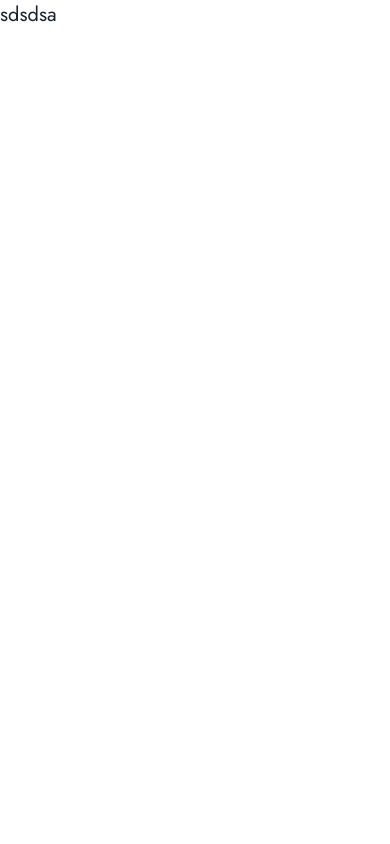
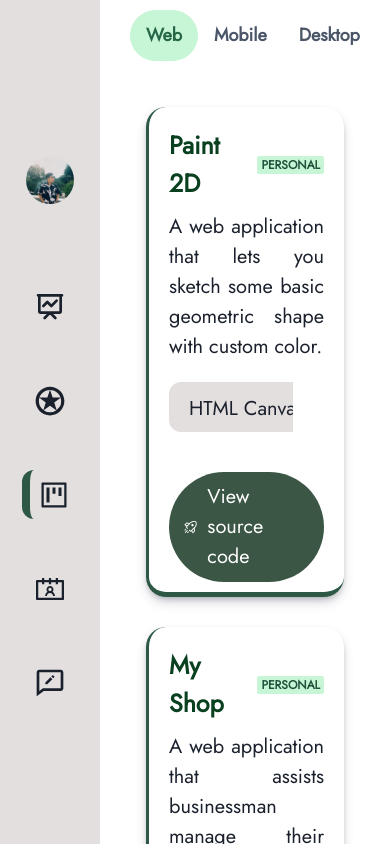
Before and after one commit to huylnt/portfolio, a React (Create React App) app: page /project in a window 390 px wide. Shown: the top 844 px of the page. Built offline with nearby package versions, Linux system fonts and the light colour scheme; no server answers.

Commit message:
Done mobile view

```diff
--- a/src/Navigator.jsx
+++ b/src/Navigator.jsx
@@ -2,7 +2,7 @@ import { useLayoutEffect, useEffect, useContext, useState } from 'react'
 import { useNavigate } from 'react-router'
 import { Outlet, NavLink } from 'react-router-dom'
 import { originVisitorContext } from "context/VisitorContext"
-import { Flex, Container, Text, Box, Icon, Avatar, Image } from '@chakra-ui/react'
+import { Flex, Text, Box, Icon, Avatar, Image } from '@chakra-ui/react'
 import { HiOutlinePresentationChartLine } from 'react-icons/hi'
 import { GiAlliedStar } from 'react-icons/gi'
 import { AiOutlineProject, AiOutlineContacts } from 'react-icons/ai'
@@ -26,6 +26,12 @@ const Navigator = () => {
   const [width, setWidth] = useState(window.innerWidth);
   const handleWindowResize = () => {
     setWidth(window.innerWidth);
+  }
+
+  const [mobileSidePanelExpanded, setMobileSidePanelExpanded] = useState(false)
+
+  const handleMobileSidePanelResized = () => {
+    setMobileSidePanelExpanded(prev => !prev)
   }
 
   useLayoutEffect(() => {
@@ -82,8 +88,50 @@ const Navigator = () => {
     <Box width='50vw' height='100%' p='15px'>
       <Outlet />
     </Box>
-  </Flex> : <Flex>
-      sdsdsa
+  </Flex> : <Flex justify='flex-start'>
+    <Flex flexFlow='column' pos='sticky' top='0px' height='100vh' justify='center' align='center' gap='3vh' minWidth={mobileSidePanelExpanded ? '200px' : '100px'} bg='primary' padding='30px 30px 0 30px'>
+
+        <Avatar marginBottom='5vh' src='avatar.jpg' onClick={handleMobileSidePanelResized} _hover={{cursor: 'pointer'}}/>
+
+        <NavLink to='/introduction' className={({ isActive }) => (isActive ? 'path-active' : 'path')} onClick={() => handleRouteChanged('/introduction')}>
+          <Flex justifyContent='flex-start' align='center' gap='15px' padding='1vh' my='10px' rounded='12px' width={mobileSidePanelExpanded ? '180px' : 'max-content'}>
+            <Icon as={HiOutlinePresentationChartLine} boxSize='8' />
+            {mobileSidePanelExpanded && <Text>Introduction</Text>}
+          </Flex>
+        </NavLink>
+
+        <NavLink to='/expertise' className={({ isActive }) => (isActive ? 'path-active' : 'path')} onClick={() => handleRouteChanged('/expertise')}>
+          <Flex justifyContent='flex-start' align='center' gap='15px' padding='1vh' my='10px' rounded='12px'  width={mobileSidePanelExpanded ? '180px' : 'max-content'}>
+            <Icon as={GiAlliedStar} boxSize='8' />
+            {mobileSidePanelExpanded && <Text>Expertise</Text>}
+          </Flex>
+        </NavLink>
+
+        <NavLink to='/project' className={({ isActive }) => (isActive ? 'path-active' : 'path')} onClick={() => handleRouteChanged('/project')}>
+          <Flex justifyContent='flex-start' align='center' gap='15px' padding='1vh' my='10px' rounded='12px' width={mobileSidePanelExpanded ? '180px' : 'max-content'}>
+            <Icon as={AiOutlineProject} boxSize='8' />
+            {mobileSidePanelExpanded && <Text>Project</Text>}
+          </Flex>
+        </NavLink>
+
+        <NavLink to='/contact' className={({ isActive }) => (isActive ? 'path-active' : 'path')} onClick={() => handleRouteChanged('/contact')}>
+          <Flex justifyContent='flex-start' align='center' gap='15px' padding='1vh' my='10px' rounded='12px' width={mobileSidePanelExpanded ? '180px' : 'max-content'}>
+            <Icon as={AiOutlineContacts} boxSize='8' />
+            {mobileSidePanelExpanded && <Text>Contact</Text>}
+          </Flex>
+        </NavLink>
+
+        <NavLink to='/comment' className={({ isActive }) => (isActive ? 'path-active' : 'path')} onClick={() => handleRouteChanged('/comment')}>
+          <Flex justifyContent='flex-start' align='center' gap='15px' padding='1vh' my='10px' rounded='12px' width={mobileSidePanelExpanded ? '180px' : 'max-content'}>
+            <Icon as={BiCommentEdit} boxSize='8' />
+            {mobileSidePanelExpanded && <Text>Comment</Text>}
+          </Flex>
+        </NavLink>
+    </Flex>
+
+    <Box p='10px 30px' flexGrow={1} overflowX='auto'>
+      <Outlet />
+    </Box>
   </Flex>
 }
 
--- a/src/components/OtherSite/index.jsx
+++ b/src/components/OtherSite/index.jsx
@@ -9,7 +9,7 @@ const OtherSite = ({ href, content }) => {
           else window.open(href, "_blank")
      }
 
-     return <Flex bg='accent' color='white' gap='10px' padding='10px 15px' borderRadius='full' marginY='15px' align='center' _hover={{ filter: 'brightness(150%)', cursor: 'pointer'}} onClick={handleClicked}>
+     return <Flex bg='accent' color='white' gap='10px' padding='10px 15px' borderRadius='full' marginTop='20px' align='center' _hover={{ filter: 'brightness(150%)', cursor: 'pointer'}} onClick={handleClicked}>
           <RxRocket />
           {content}
      </Flex>
--- a/src/pages/Introduction/index.jsx
+++ b/src/pages/Introduction/index.jsx
@@ -1,15 +1,14 @@
 import profileLink from 'profileLink'
 import OtherSite from 'components/OtherSite'
-import { Text, Box, Center } from '@chakra-ui/react'
+import { Text, Box, Flex } from '@chakra-ui/react'
 
 const Introduction = () => {
 
-   return <Center flexFlow='column' height='100vh' width='100%'>
+   return <Box pos='relative' height='100%'>
 
-         <Text color='heading' fontSize='150%' fontWeight='bold' textAlign='left'> I'm Huy Le Nguyen Truong </Text>
+      <Text color='heading' fontSize='150%' fontWeight='bold' textAlign='left'> I'm Huy Le Nguyen Truong </Text>
 
-         <br />
-
+      <Box maxHeight='55%' overflowY='scroll' marginY='15px'>
          <Text>
             Nice to see you here!
             <br />  <br />
@@ -17,16 +16,15 @@ const Introduction = () => {
             <br />  <br />
             With good English communication skills and also great soft skills, I am confident that I can become familiar with any new environment.
          </Text>
+      </Box>
 
-         <br />
+      <Flex flexFlow='column' justify='flex-end' width='100%' pos='absolute' bottom='0' right='0'>
+         <OtherSite href={profileLink.cv} content='View my CV' />
+         <OtherSite href={profileLink.portfolioClient} content='View my front-end' />
+         <OtherSite href={profileLink.portfolioServer} content='View my back-end' />
+      </Flex>
 
-         <Box marginTop='50px' width='100%'>
-            <OtherSite href={profileLink.cv} content='View my CV' />
-            <OtherSite href={profileLink.portfolioClient} content='View my front-end' />
-            <OtherSite href={profileLink.portfolioServer} content='View my back-end' />
-         </Box>
-
-   </Center>
+   </Box>
 }
 
 export default Introduction
--- a/src/pages/Project/ProjectCard.jsx
+++ b/src/pages/Project/ProjectCard.jsx
@@ -13,9 +13,9 @@ const ProjectCard = ({ name, description, techStack, isPersonal, githubLink, off
                     <Badge colorScheme={(isPersonal) ? 'green' : 'blue'}>{isPersonal ? 'Personal' : 'Team'}</Badge>
                </Flex>
 
-               <Text align='justify'>{description}</Text>
+               <Text align='justify' whiteSpace='normal'>{description}</Text>
 
-               <Flex zIndex='1' gap='30px' justify='space-between' align='center'>
+               <Flex zIndex='1' gap='20px' justify='space-between' align='center' flexWrap='wrap' marginTop='20px'>
                     <Flex flexGrow='8' maxWidth='80%' overflowX='auto' gap='30px'>
                          {techStack.map(e => <Text width='max-content' height='50px' padding='12px 20px' borderRadius='12px' bg='primary' whiteSpace='nowrap'>
                               {e}
--- a/src/pages/Project/index.jsx
+++ b/src/pages/Project/index.jsx
@@ -3,8 +3,7 @@ import ProjectCard from "./ProjectCard"
 import profileLink from "profileLink"
 
 const Project = () => {
-   return <Center flexFlow='column' width='100%'>
-      <Tabs isFitted variant='soft-rounded' colorScheme='green' size='lg' defaultIndex={0} width='100%'>
+   return <Tabs isFitted variant='soft-rounded' colorScheme='green' size='lg' defaultIndex={0}>
 
          <TabList>
             <Tab>Web</Tab>
@@ -28,7 +27,6 @@ const Project = () => {
          </TabPanels>
 
       </Tabs>
-   </Center>
 }
 
 export default Project
```
